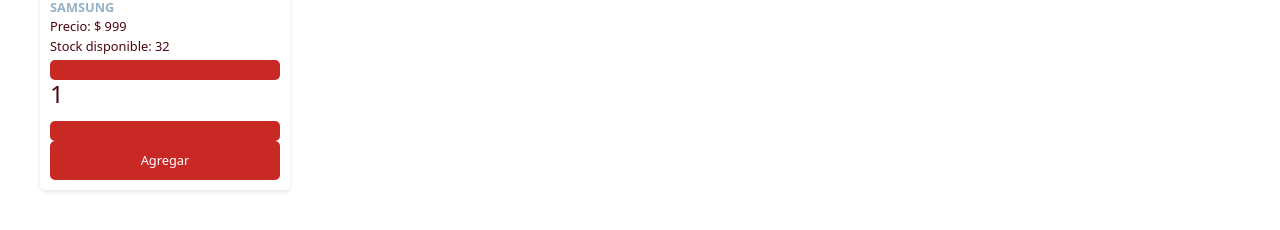
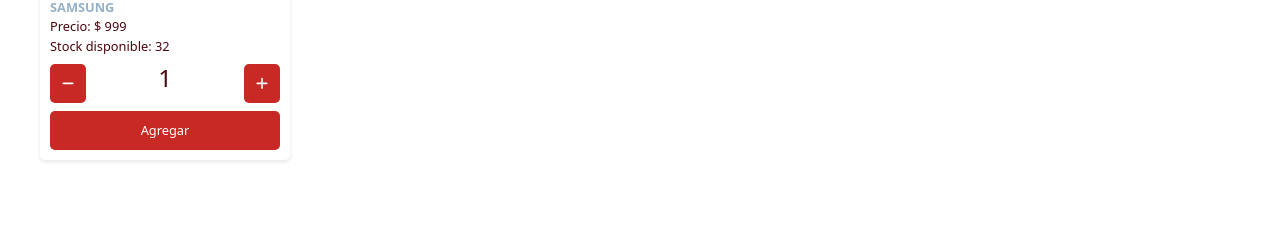
Before and after one commit to javier-dianderas/tienda-lava, a React (Vite) app: page /item/1 in a window 1280 px wide. Shown: the part 310-540 px from the top of the page. Built offline with nearby package versions, Linux system fonts and the light colour scheme.

Commit message:
Se ajusto el diseño de los botones

```diff
--- a/src/assets/styles/_extends.scss
+++ b/src/assets/styles/_extends.scss
@@ -1,9 +1,39 @@
 @use "sass:map";
 @use "./variables";
 
+// %button_base {
+//     --bs-btn-color: #{map.get(variables.$colores, blanco)};
+//     --bs-btn-hover-color: #{map.get(variables.$colores, terciario)};
+//     --bs-btn-hover-bg: #{map.get(variables.$colores, secundario)};
+//     --bs-btn-hover-border-color: #{map.get(variables.$colores, secundario)};
+// }
+
 %button_base {
-    --bs-btn-color: #{map.get(variables.$colores, blanco)};
-    --bs-btn-hover-color: #{map.get(variables.$colores, terciario)};
-    --bs-btn-hover-bg: #{map.get(variables.$colores, secundario)};
-    --bs-btn-hover-border-color: #{map.get(variables.$colores, secundario)};
+    background-color: map.get(variables.$colores, primario);
+    color: map.get(variables.$colores, blanco);
+    padding: 10px;
+    border: 0;
+    border-radius: 5px;
+    width: 100%;
+
+    &:hover {
+        background-color: map.get(variables.$colores, secundario);
+    }
 }
+
+%anchor_base {
+    background-color: map.get(variables.$colores, primario);
+    color: map.get(variables.$colores, blanco);
+    padding: 10px;
+    border: 0;
+    border-radius: 5px;
+    width: 100%;
+    display: block;
+    text-decoration: none;
+    margin-top: 0.5rem;
+    text-align: center;
+
+    &:hover {
+        background-color: map.get(variables.$colores, secundario);
+    }
+}
--- a/src/components/Item/Item.module.scss
+++ b/src/components/Item/Item.module.scss
@@ -1,5 +1,6 @@
 @use "sass:map";
 @use "../../assets/styles/variables";
+@use "../../assets/styles/extends";
 
 .card {
     border-radius: 5px;
@@ -44,17 +45,21 @@
     }
 
     footer {
-        button {
-            background-color: map.get(variables.$colores, primario);
-            color: map.get(variables.$colores, blanco);
-            padding: 10px;
-            border: 0;
-            border-radius: 5px;
-            width: 100%;
+        // button {
+        //     background-color: map.get(variables.$colores, primario);
+        //     color: map.get(variables.$colores, blanco);
+        //     padding: 10px;
+        //     border: 0;
+        //     border-radius: 5px;
+        //     width: 100%;
 
-            &:hover {
-                background-color: map.get(variables.$colores, secundario);
-            }
+        //     &:hover {
+        //         background-color: map.get(variables.$colores, secundario);
+        //     }
+        // }
+
+        a {
+            @extend %anchor_base;
         }
     }
 }
--- a/src/components/ItemCount/ItemCount.jsx
+++ b/src/components/ItemCount/ItemCount.jsx
@@ -1,4 +1,7 @@
 import { useState } from "react";
+import { FontAwesomeIcon } from "@fortawesome/react-fontawesome"
+import { faPlus, faMinus } from "@fortawesome/free-solid-svg-icons"
+import styles from "./ItemCount.module.scss"
 
 const ItemCount = ({stock, initial, onAdd}) => {
     const [quantity, setQuantity] = useState(initial)
@@ -16,11 +19,15 @@
     }
 
     return (
-        <div>
+        <div className={styles.itemCount}>
             <div>
-                <button onClick={decrement}></button>
+                <button onClick={decrement}>
+                    <FontAwesomeIcon icon={faMinus} />
+                </button>
                 <h4>{quantity}</h4>
-                <button onClick={increment}></button>
+                <button onClick={increment}>
+                    <FontAwesomeIcon icon={faPlus} />
+                </button>
             </div>
             <div>
                 <button onClick={() => onAdd(quantity)} disabled={!stock}>
--- a/src/components/ItemCount/ItemCount.module.scss
+++ b/src/components/ItemCount/ItemCount.module.scss
@@ -0,0 +1,22 @@
+.itemCount {
+
+    div {
+
+        &:nth-child(1) {
+            display: flex;
+            flex-direction: row;
+            justify-content: space-between;
+            margin-top: 0.5rem;
+
+            button {
+                width: auto;
+            }
+        }
+
+        &:nth-child(2) {
+            margin-top: 0.5rem;
+        }
+
+    }
+
+}
--- a/src/components/ItemDetail/ItemDetail.jsx
+++ b/src/components/ItemDetail/ItemDetail.jsx
@@ -1,10 +1,15 @@
+import { useState } from "react";
 import ItemCount from "../ItemCount/ItemCount";
 import styles from "./ItemDetail.module.scss"
+import { Link } from "react-router";
 
 const ItemDetail = ({product}) => {
 
-    const addItem = () => {
+    const [quantityAdded, setQuantityAdded] = useState(0)
+
+    const addItem = (quantity) => {
         console.log("producto agregado")
+        setQuantityAdded(quantity)
     }
 
     return (
@@ -27,7 +32,13 @@
                     </p>
                 </section>
                 <footer>
-                    <ItemCount stock={product.stock} initial={1} onAdd={addItem} />
+                    {
+                        quantityAdded > 0 ? (
+                            <Link to="/cart">Terminar compra</Link>
+                        ) : (
+                            <ItemCount stock={product.stock} initial={1} onAdd={addItem} />
+                        )
+                    }
                 </footer>
             </article>
         );
--- a/src/components/ItemDetail/ItemDetail.module.scss
+++ b/src/components/ItemDetail/ItemDetail.module.scss
@@ -1,5 +1,6 @@
 @use "sass:map";
 @use "../../assets/styles/variables";
+@use "../../assets/styles/extends";
 
 .card {
     border-radius: 5px;
@@ -40,21 +41,15 @@
             }
 
         }
-
     }
 
     footer {
         button {
-            background-color: map.get(variables.$colores, primario);
-            color: map.get(variables.$colores, blanco);
-            padding: 10px;
-            border: 0;
-            border-radius: 5px;
-            width: 100%;
+            @extend %button_base;
+        }
 
-            &:hover {
-                background-color: map.get(variables.$colores, secundario);
-            }
+        a {
+            @extend %anchor_base;
         }
     }
 }
```
